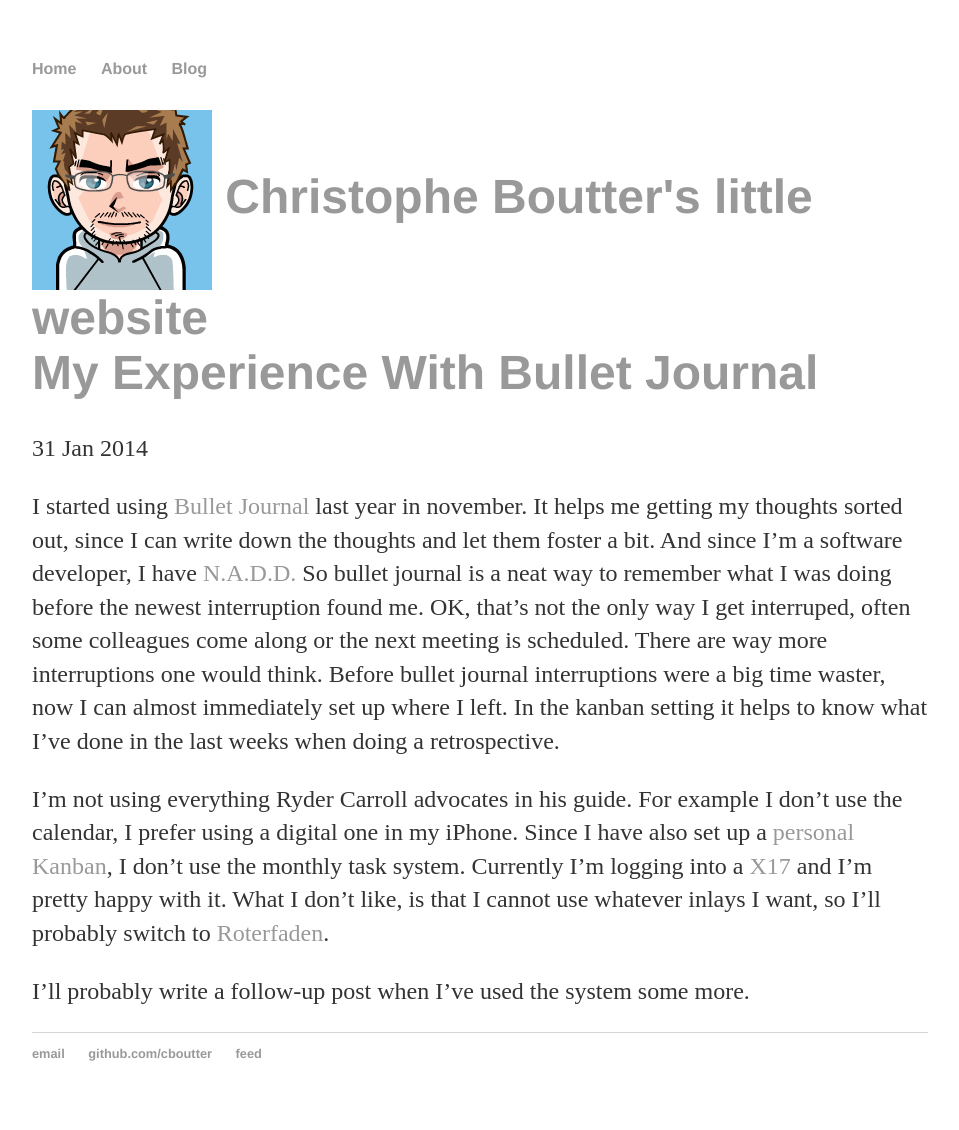
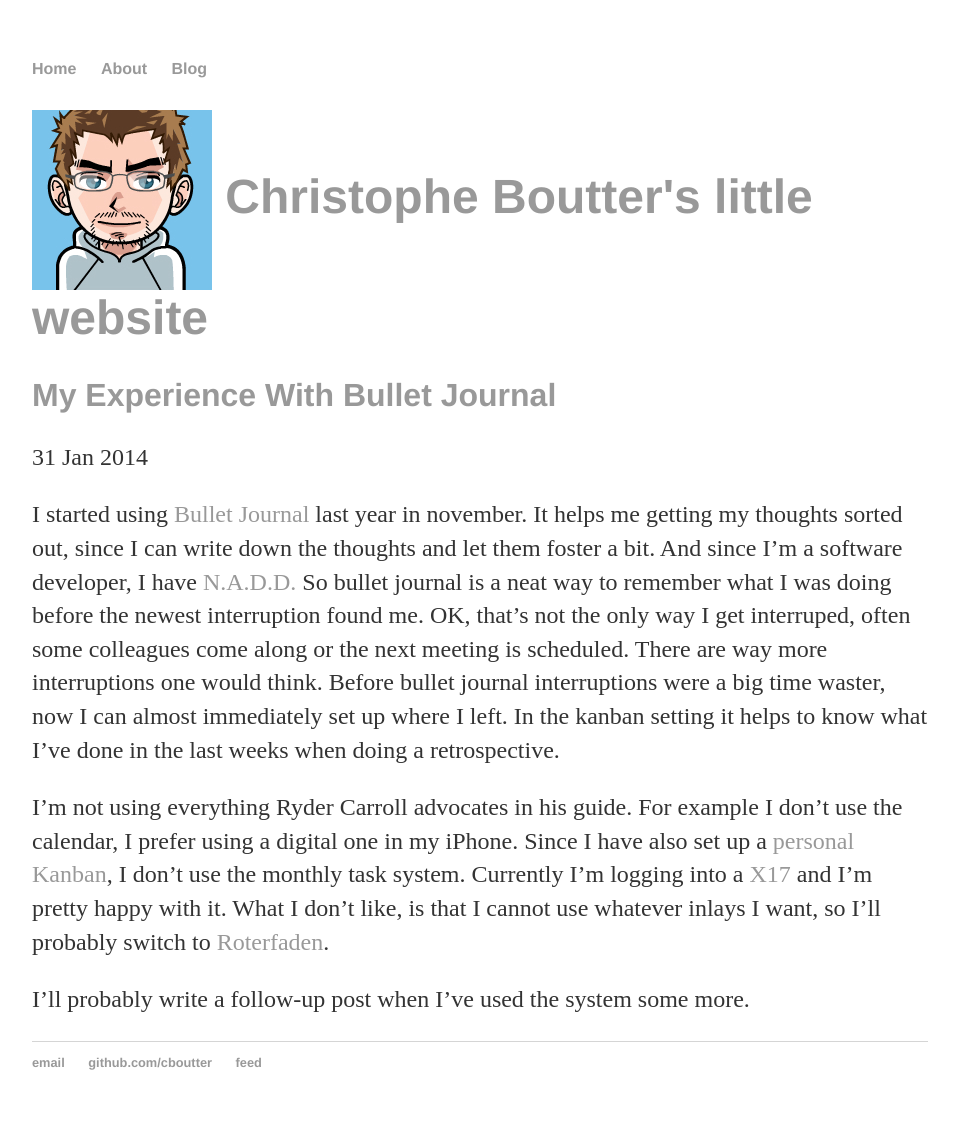
Before and after one commit to cboutter/cboutter.github.io, a Jekyll site: the page built from index.html, in a window 1280 px wide. Shown: the whole page, without its empty margins (160-1119 px from the left). Built offline with Jekyll 4.4.1, drawn with Linux system fonts in a browser that asks for light colours.

Commit message:
Avatar Bild

```diff
--- a/_includes/post_detail.html
+++ b/_includes/post_detail.html
@@ -1,11 +1,13 @@
 <h1 class="entry-title">
-<img style="vertical-align:middle" src="/images/avatar.png" style="width: 80px;"/>
+<img style="vertical-align:middle" src="/images/avatar.png" style="width: 100px;"/>
 {% if page.title %}
     <a href="{{ root_url }}{{ page.url }}">{{ page.title }}</a><br>
 {% endif %}
+</h1>
+<h2>
 {% if post.title %}
     <a href="{{ root_url }}{{ post.url }}">{{ post.title }}</a>
 {% endif %}
-</h1>
+</h2>
 <p class="meta">{{ post.date | date_to_string }}</p>
 <div class="entry-content">{{ content }}</div>
--- a/css/main.css
+++ b/css/main.css
@@ -23,6 +23,10 @@ h1 {
     font-size: 3em;
     font-family:'Helvetica', 'Arial', 'Sans-Serif';
 }
+h2 {
+    font-size: 2em;
+    font-family:'Helvetica', 'Arial', 'Sans-Serif';
+}
 p {
     font-size: 1.5em;
     line-height: 1.4em;
```
